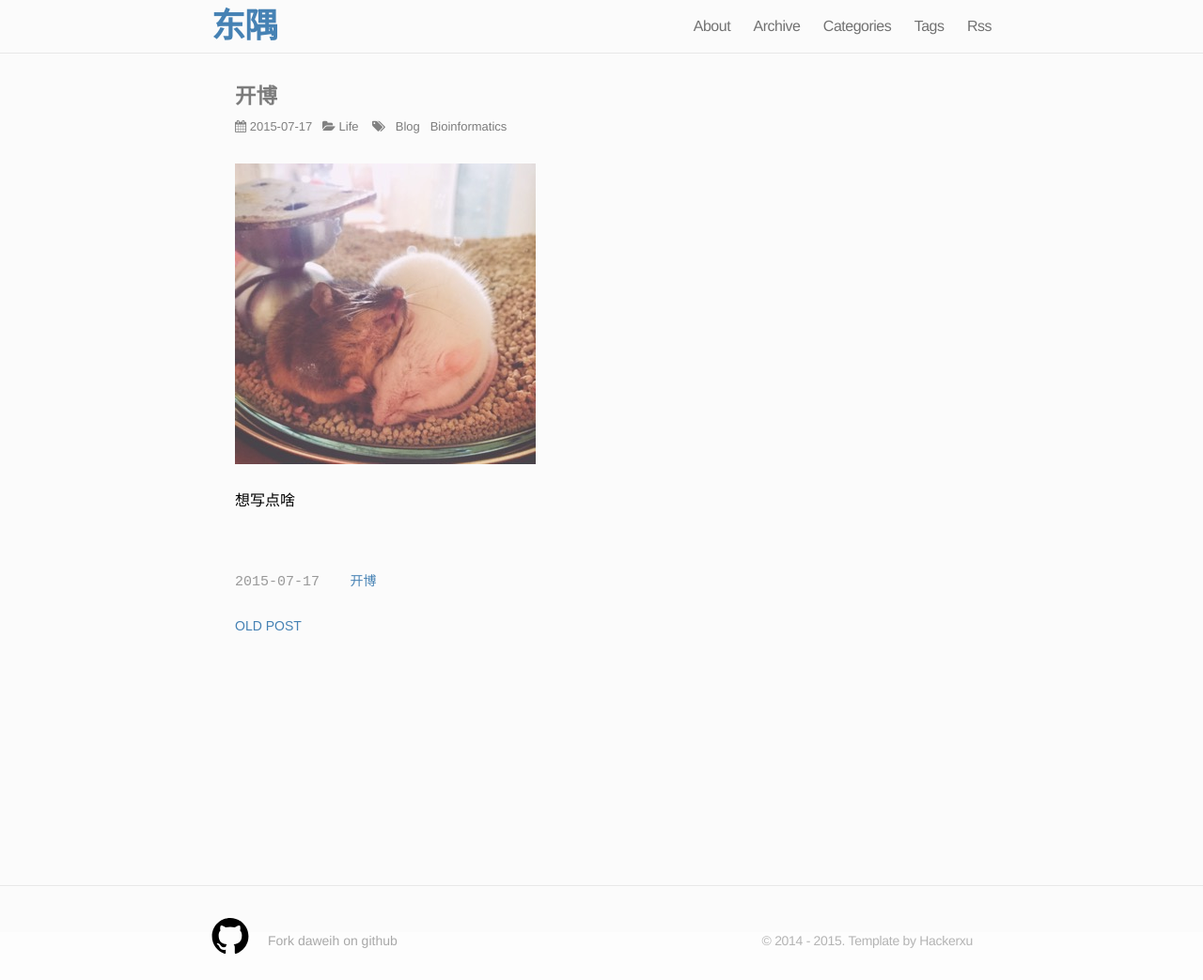
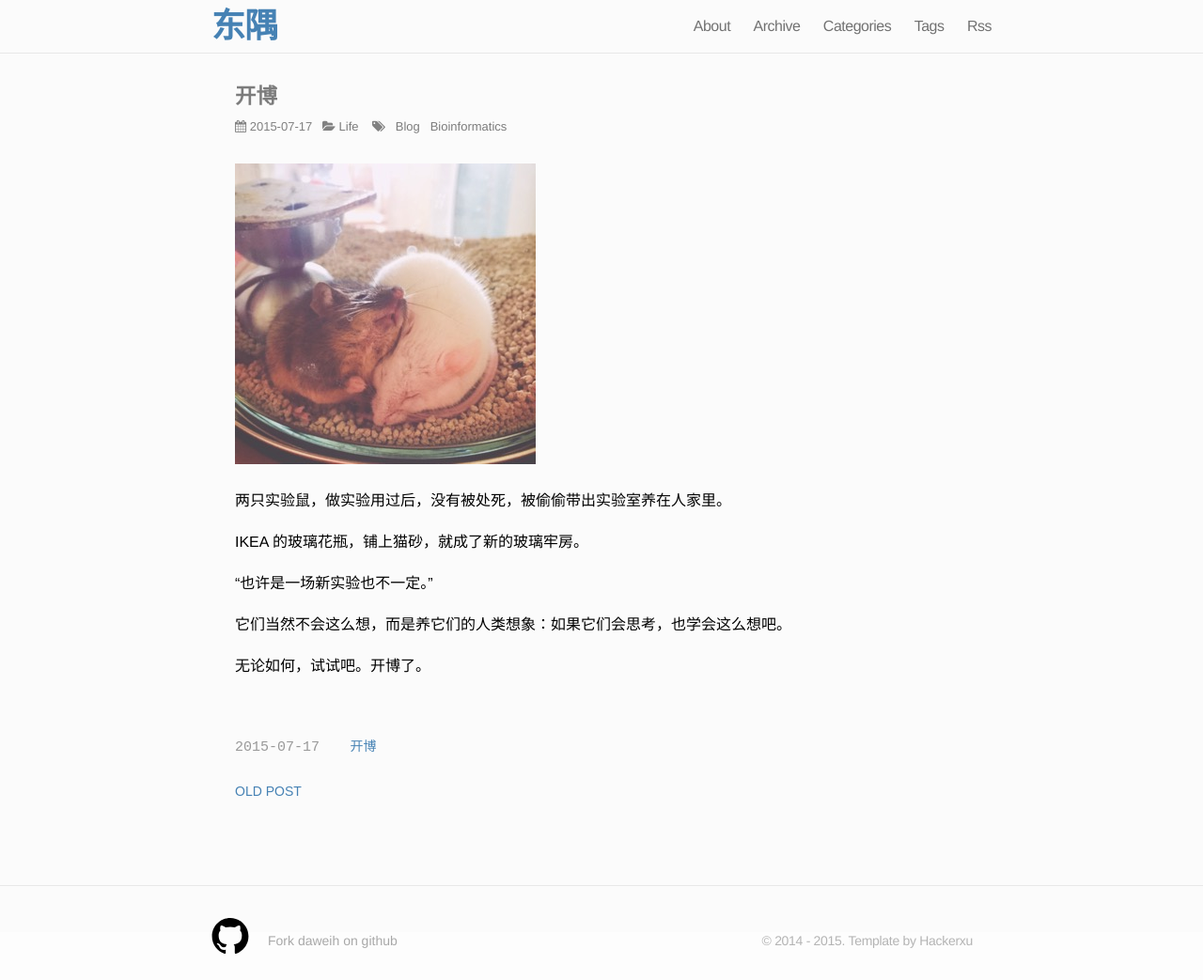
Before and after one commit to daweih/daweih.github.io, a Jekyll site: the page built from index.html, in a window 1280 px wide. Shown: the whole page at 94% size. Built offline with Jekyll 4.4.1, drawn with Linux system fonts in a browser that asks for light colours; nearby versions of some CDN libraries; Markdown is read by kramdown in place of the engine named in the settings; comment, search, counter and statistics services are not loaded.

Commit message:
open BLOG.

```diff
--- a/index.html
+++ b/index.html
@@ -13,8 +13,11 @@ layout: default
   </header>
   <article class="post-content">
   <p><img src="/fig/IMG_2758.jpg" alt=""></p>
-  <p>想写点啥</p>
-
+  <p>两只实验鼠，做实验用过后，没有被处死，被偷偷带出实验室养在人家里。</p>
+  <p>IKEA 的玻璃花瓶，铺上猫砂，就成了新的玻璃牢房。</p>
+  <p>“也许是一场新实验也不一定。”</p>
+  <p>它们当然不会这么想，而是养它们的人类想象：如果它们会思考，也学会这么想吧。</p>
+  <p>无论如何，试试吧。开博了。</p>
   </article>
   <ul class="posts">
     <!-- <li class="listing-seperator">Yesterday you said tomorrow</li> -->
```
